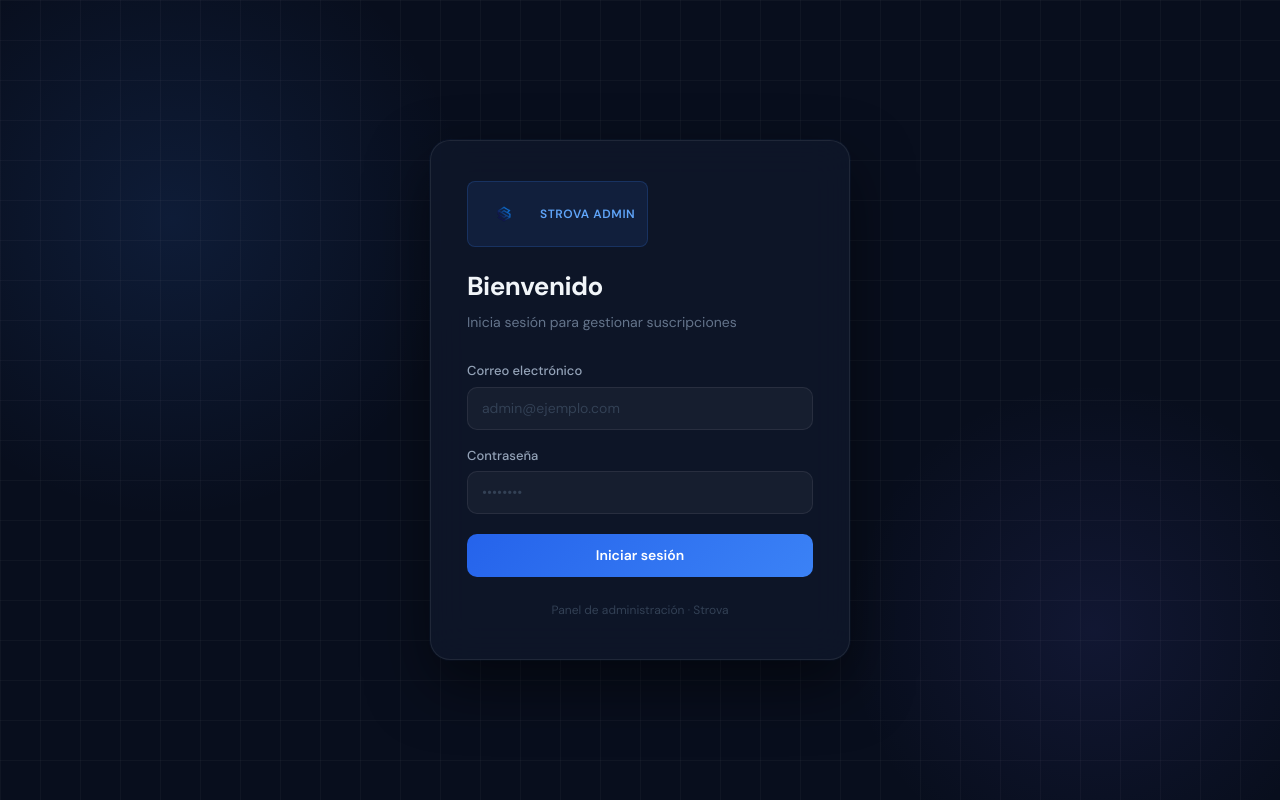
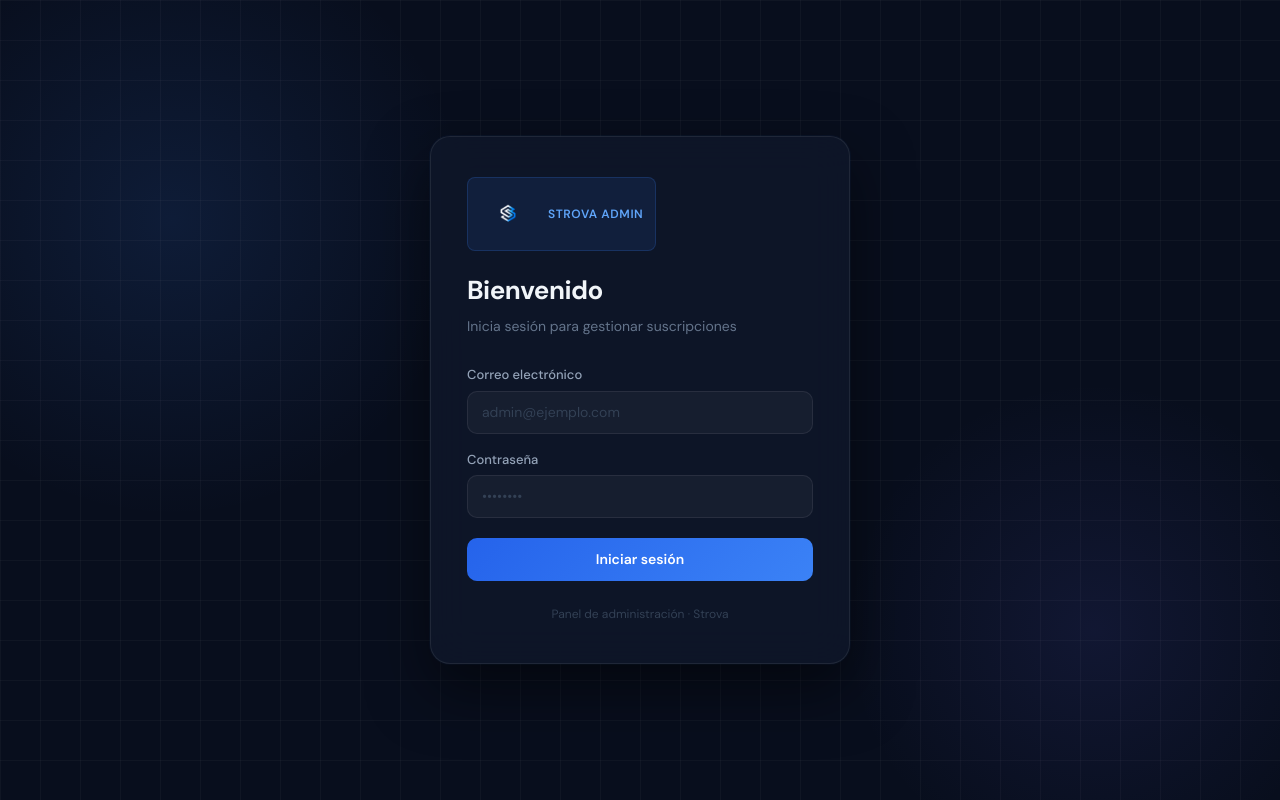
Before and after one commit to alainaspiro-byte/Strova_Admin, a Next.js app: page /login in a window 1280 px wide. Built offline with nearby package versions, Linux system fonts and the light colour scheme; no server answers.

Commit message:
logo fix

```diff
--- a/app/layout.tsx
+++ b/app/layout.tsx
@@ -15,19 +15,19 @@ export const metadata: Metadata = {
   title: 'Strova Admin · Suscripciones',
   description: 'Panel interno de gestión de suscripciones',
   icons: {
-    icon: [{ url: '/strova-logo.png', type: 'image/png' }],
-    apple: '/strova-logo.png',
+    icon: [{ url: '/logo-claro.png', type: 'image/png' }],
+    apple: '/logo-claro.png',
   },
   openGraph: {
     title: 'Strova Admin · Suscripciones',
     description: 'Panel interno de gestión de suscripciones',
-    images: ['/strova-logo.png'],
+    images: ['/logo-claro.png'],
   },
   twitter: {
     card: 'summary',
     title: 'Strova Admin · Suscripciones',
     description: 'Panel interno de gestión de suscripciones',
-    images: ['/strova-logo.png'],
+    images: ['/logo-claro.png'],
   },
 }
 
--- a/app/login/page.tsx
+++ b/app/login/page.tsx
@@ -1,7 +1,6 @@
 'use client'
 
 import { FormEvent, useState, useEffect, Suspense } from 'react'
-import Image from 'next/image'
 import type { CSSProperties } from 'react'
 import { useAuth } from '@/context/AuthContext'
 import { useRouter, useSearchParams } from 'next/navigation'
@@ -69,12 +68,12 @@ function LoginPageContent() {
           {/* Header */}
           <div style={styles.cardHeader}>
             <div style={styles.logo}>
-              <Image
-                src="/strova-logo.png"
+              <img
+                src="/logo-oscuro.png"
                 alt="Strova"
-                width={48}
-                height={48}
-                style={{ objectFit: 'contain', width: 48, height: 48 }}
+                width={56}
+                height={56}
+                style={{ objectFit: 'contain', width: 56, height: 56 }}
               />
               <span style={styles.logoText}>Strova Admin</span>
             </div>
--- a/components/Sidebar.tsx
+++ b/components/Sidebar.tsx
@@ -1,6 +1,5 @@
 'use client'
 
-import Image from 'next/image'
 import Link from 'next/link'
 import { usePathname, useRouter } from 'next/navigation'
 import { useState, useEffect, useRef } from 'react'
@@ -150,13 +149,8 @@ export function Sidebar() {
           aria-hidden
         />
         <aside className="relative z-[60] flex h-full min-h-0 w-full flex-col overflow-hidden bg-[#1a1c2c] border-r border-white/[0.08]">
-        <div
-          className={`flex items-center border-b border-white/[0.06] transition-[padding] duration-300 ease-out ${
-            wide
-              ? 'gap-0 justify-start pl-2 pr-2 py-3 pt-5 pb-4'
-              : 'justify-center px-2 py-3'
-          }`}
-        >
+        <div className="flex min-h-[88px] min-w-0 items-stretch border-b border-white/[0.06] transition-[padding] duration-300 ease-out">
+          <div className="flex w-16 shrink-0 items-center justify-center py-4">
             <button
               type="button"
               onClick={() => setOpen((o) => !o)}
@@ -168,29 +162,37 @@ export function Sidebar() {
                 <path strokeLinecap="round" strokeLinejoin="round" strokeWidth={2} d="M3.75 6.75h16.5M3.75 12h16.5m-16.5 5.25h16.5" />
               </svg>
             </button>
+          </div>
           {wide && (
-            <div className="flex flex-1 min-w-0 items-center justify-start gap-3 overflow-hidden pl-0.5">
-              <div className="min-w-0 text-left">
+            <div className="flex min-w-0 flex-1 items-center justify-center gap-3 overflow-hidden py-4 pr-2">
+              <div className="min-w-0 text-center">
                 <div className="text-white text-sm font-semibold leading-none truncate">Strova</div>
                 <div className="text-white/30 text-[10px] mt-0.5 truncate">Admin Panel</div>
               </div>
-              <Image
-                src="/strova-logo.png"
+              <img
+                src="/logo-oscuro.png"
                 alt="Strova"
-                width={44}
-                height={44}
-                className="h-11 w-11 shrink-0 object-contain -translate-x-0.5"
-                priority
+                width={52}
+                height={52}
+                className="h-[52px] w-[52px] shrink-0 object-contain"
               />
             </div>
           )}
         </div>
-        <nav className="flex-1 px-2 py-4 space-y-0.5 min-h-0 overflow-y-auto overflow-x-hidden">
-          {wide && (
-            <div className="text-[9px] font-semibold text-white/20 uppercase tracking-widest px-2 mb-2">
+        <nav className="flex-1 space-y-0.5 py-4 pl-0 pr-2 min-h-0 overflow-y-auto overflow-x-hidden">
+          <div
+            className="mb-2 flex min-h-[14px] min-w-0 items-center"
+            aria-hidden={!wide}
+          >
+            <div className="w-16 shrink-0" aria-hidden />
+            <div
+              className={`min-w-0 flex-1 px-2.5 text-[9px] font-semibold uppercase tracking-widest ${
+                wide ? 'text-white/20' : 'text-transparent'
+              }`}
+            >
               Gestion
             </div>
-          )}
+          </div>
           {NAV.map((item) => {
             const active = pathname === item.href
             return (
@@ -198,32 +200,36 @@ export function Sidebar() {
                 key={item.href}
                 href={item.href}
                 title={!wide ? item.label : ''}
-                className={`flex items-center gap-2.5 px-2.5 py-2 rounded-lg text-sm transition-colors duration-200 ease-out ${
-                  wide ? 'justify-start' : 'justify-center'
-                } ${active ? 'bg-blue-500/15 text-blue-400 font-medium' : 'text-white/40 hover:text-white/70 hover:bg-white/[0.04]'}`}
+                className={`flex min-w-0 items-center gap-2.5 py-2 pr-2.5 rounded-lg text-sm transition-colors duration-200 ease-out ${
+                  active ? 'bg-blue-500/15 text-blue-400 font-medium' : 'text-white/40 hover:text-white/70 hover:bg-white/[0.04]'
+                }`}
               >
-                <span className={`shrink-0 ${active ? 'text-blue-400' : 'text-white/30'}`}>{item.icon}</span>
+                <span
+                  className={`flex w-16 shrink-0 items-center justify-center ${active ? 'text-blue-400' : 'text-white/30'}`}
+                >
+                  {item.icon}
+                </span>
                 {wide && (
                   <>
-                    <span className="truncate">{item.label}</span>
-                    {active && <span className="ml-auto w-1 h-1 shrink-0 rounded-full bg-blue-400" />}
+                    <span className="min-w-0 flex-1 truncate">{item.label}</span>
+                    {active && <span className="h-1 w-1 shrink-0 rounded-full bg-blue-400" />}
                   </>
                 )}
               </Link>
             )
           })}
         </nav>
-        <div className={`px-2 py-3 border-t border-white/[0.06] space-y-1 shrink-0`}>
-          <div
-            className={`flex items-center gap-2.5 px-1 transition-all duration-300 ease-out ${!wide ? 'justify-center' : ''}`}
-          >
-            <div className="w-7 h-7 rounded-full bg-blue-500/20 border border-blue-500/30 flex items-center justify-center text-blue-400 text-xs font-semibold shrink-0">
+        <div className="space-y-1 border-t border-white/[0.06] py-3 pl-0 pr-2 shrink-0">
+          <div className="flex min-w-0 items-center gap-2.5 transition-all duration-300 ease-out">
+            <div className="flex w-16 shrink-0 justify-center">
+              <div className="flex h-7 w-7 shrink-0 items-center justify-center rounded-full border border-blue-500/30 bg-blue-500/20 text-xs font-semibold text-blue-400">
                 {user?.name?.[0]?.toUpperCase() || user?.email?.[0]?.toUpperCase() || 'A'}
+              </div>
             </div>
             {wide && (
               <div className="min-w-0 flex-1">
-                <div className="text-white/70 text-xs font-medium truncate">{user?.name || 'Admin'}</div>
-                <div className="text-white/25 text-[10px] truncate">{user?.email || 'Strova Team'}</div>
+                <div className="truncate text-xs font-medium text-white/70">{user?.name || 'Admin'}</div>
+                <div className="truncate text-[10px] text-white/25">{user?.email || 'Strova Team'}</div>
               </div>
             )}
           </div>
@@ -233,9 +239,10 @@ export function Sidebar() {
             onClick={handleLogout}
             disabled={loggingOut}
             title={!wide ? 'Cerrar sesión' : ''}
-            className={`w-full flex items-center gap-2.5 px-2.5 py-2 rounded-lg text-xs font-medium text-red-400/70 hover:text-red-400 hover:bg-red-500/10 transition-all duration-150 disabled:opacity-40 disabled:cursor-not-allowed ${wide ? 'justify-start' : 'justify-center'}`}
+            className="flex w-full min-w-0 items-center gap-2.5 rounded-lg py-2 pr-2.5 text-xs font-medium text-red-400/70 transition-all duration-150 hover:bg-red-500/10 hover:text-red-400 disabled:cursor-not-allowed disabled:opacity-40"
           >
-            <svg className="w-4 h-4 shrink-0" fill="none" stroke="currentColor" viewBox="0 0 24 24">
+            <span className="flex w-16 shrink-0 justify-center">
+              <svg className="h-4 w-4 shrink-0" fill="none" stroke="currentColor" viewBox="0 0 24 24">
                 <path
                   strokeLinecap="round"
                   strokeLinejoin="round"
@@ -243,6 +250,7 @@ export function Sidebar() {
                   d="M15.75 9V5.25A2.25 2.25 0 0013.5 3h-6a2.25 2.25 0 00-2.25 2.25v13.5A2.25 2.25 0 007.5 21h6a2.25 2.25 0 002.25-2.25V15M12 9l-3 3m0 0l3 3m-3-3h12.75"
                 />
               </svg>
+            </span>
             {wide && (loggingOut ? 'Cerrando…' : 'Cerrar sesión')}
           </button>
         </div>
```
Also changed, not shown: public/logo-claro.png (renamed from public/strova-logo.png), public/logo-oscuro.png (added). Lines whose indentation alone changed are shown as unchanged.
